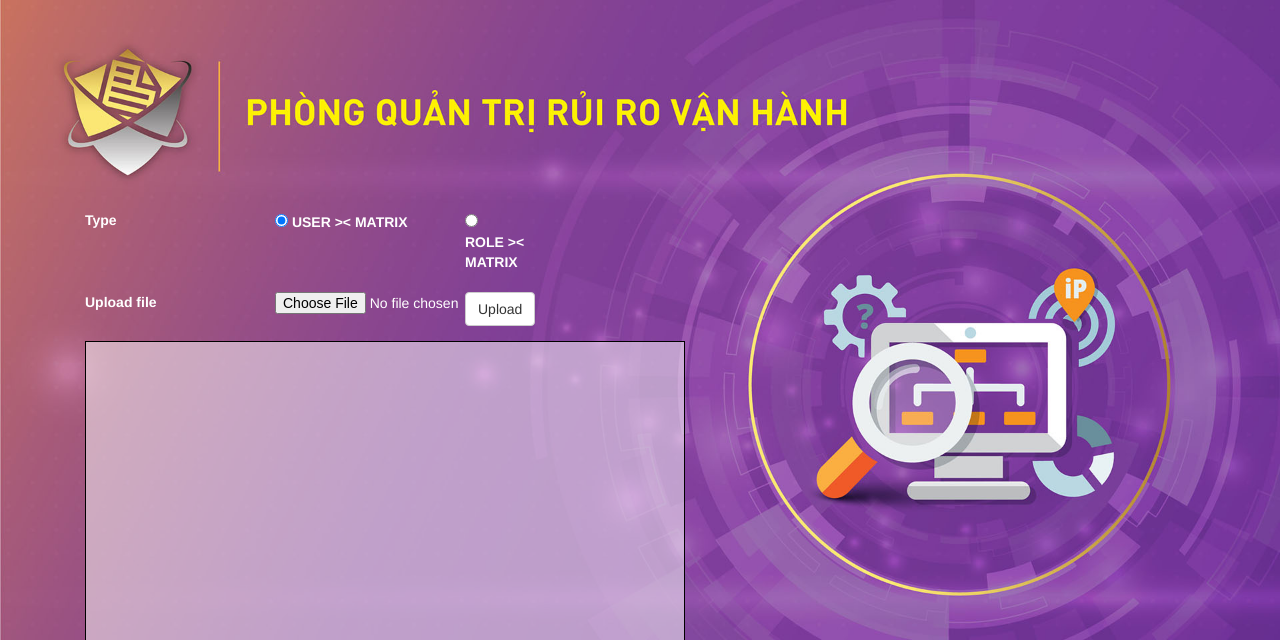
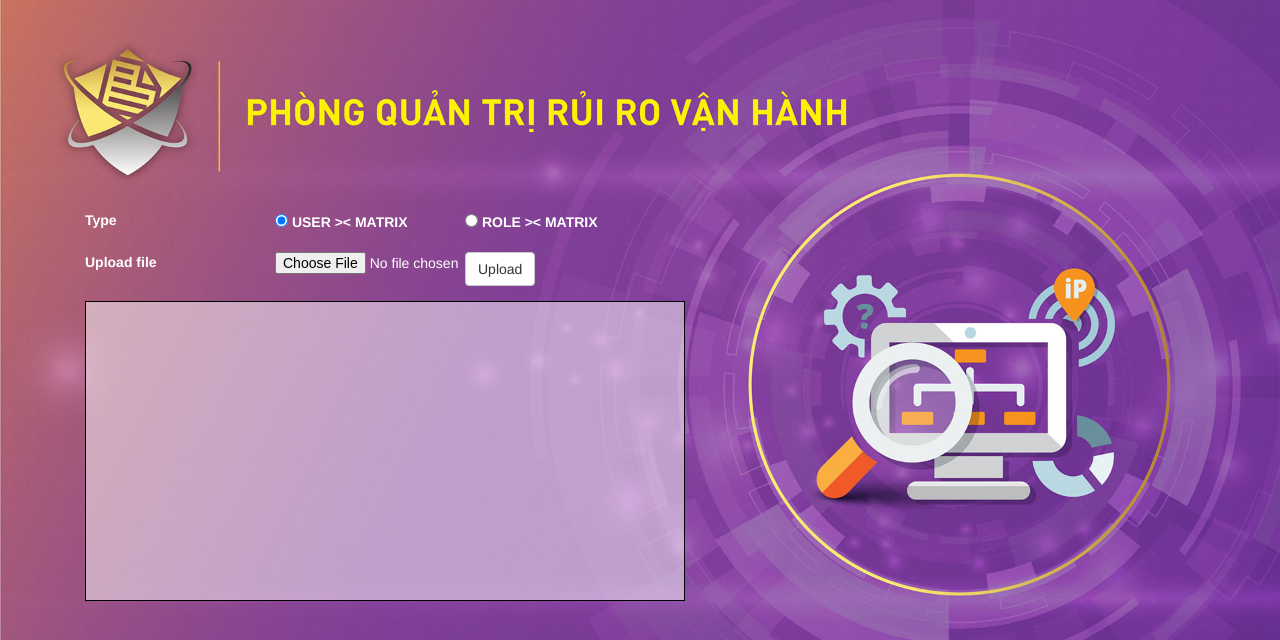
Before and after one commit to TinyPoro/pmpq, a PHP site: page / in a window 1280 px wide. Shown: the top 640 px of the page. Run offline with PHP 8.4, Linux system fonts and the light colour scheme; some libraries are stand-ins or nearby versions.

Commit message:
updaet index

```diff
--- a/index.php
+++ b/index.php
@@ -53,7 +53,7 @@
 <!--					<input type="radio" name="funcType" id="crs" value="vista.php?task=upload"> <label for="crs">Vista</label>-->
 <!--				</div>-->
 
-                <div class="col-md-1">
+                <div class="col-md-2">
                     <input type="radio" name="funcType" id="diff" value="diff.php?task=upload"> <label for="diff">ROLE >< MATRIX</label>
                 </div>
 			</div>
```
